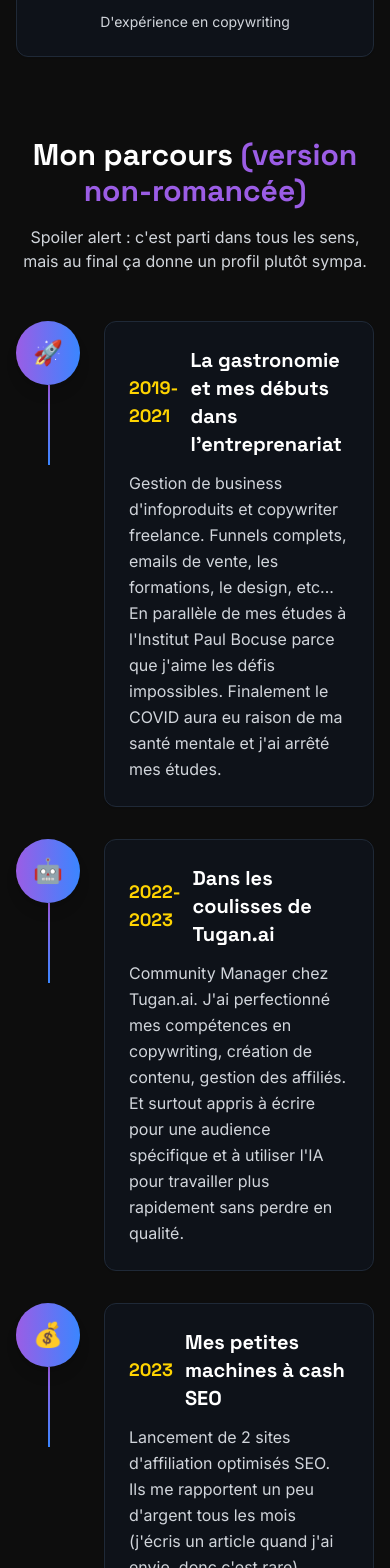
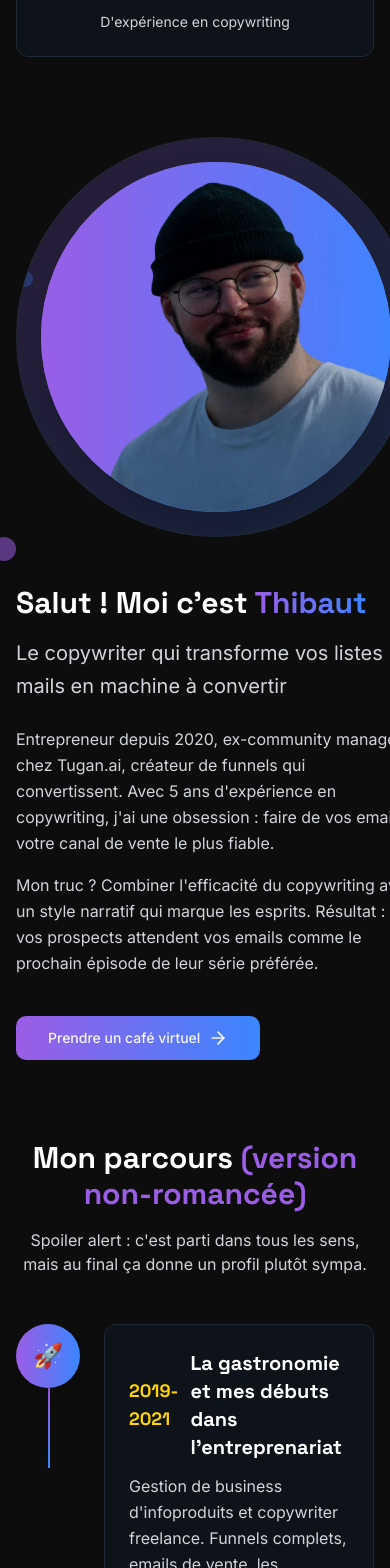
Before and after one commit to ThibautGallien/Copywriter-Portfolio, a Next.js app: page /about in a window 390 px wide. Shown: the part 1200-2768 px from the top of the page. Built offline with nearby package versions, Linux system fonts and the light colour scheme.

Commit message:
Mise à jour de la page à propos + responsive mobile

```diff
--- a/app/about/page.tsx
+++ b/app/about/page.tsx
@@ -193,11 +193,112 @@ export default function ImprovedAboutPage() {
           ))}
         </motion.div>
 
+        {/* Profile Section */}
+        <motion.div
+          initial={{ opacity: 0, y: 30 }}
+          whileInView={{ opacity: 1, y: 0 }}
+          transition={{ duration: 0.8, delay: 0.6 }}
+          viewport={{ once: true }}
+          className="mb-20"
+        >
+          <div className="grid lg:grid-cols-2 gap-12 items-center">
+            {/* Left Side - Photo */}
+            <motion.div
+              initial={{ opacity: 0, x: -30 }}
+              whileInView={{ opacity: 1, x: 0 }}
+              transition={{ duration: 0.8, delay: 0.2 }}
+              viewport={{ once: true }}
+              className="relative"
+            >
+              <div className="relative">
+                {/* Conteneur rond - plus grand que l'image pour contenir les animations */}
+                <div className="w-[400px] h-[400px] bg-gradient-to-br from-[#9B5DE5]/20 to-[#3A86FF]/20 rounded-full flex items-center justify-center border border-gray-800 relative overflow-hidden mx-auto">
+                  {/* Avatar rond - plus petit que le conteneur */}
+                  <div className="w-[350px] h-[350px] bg-gradient-to-br from-[#9B5DE5] to-[#3A86FF] rounded-full flex items-center justify-center shadow-2xl relative z-10">
+                    <img
+                      src="/profile-pic.webp"
+                      alt="Thibaut Gallien - Copywriter"
+                      className="w-full h-full object-cover rounded-full"
+                    />
+                  </div>
+
+                  {/* Animations qui restent dans le conteneur rond */}
+                  <div className="absolute inset-0">
+                    {/* Floating elements repositionnés pour rester dans le cercle */}
+                    <div className="absolute top-1/4 left-1/4 w-6 h-6 bg-[#FFD400] rounded-full animate-bounce flex items-center justify-center">
+                      <span className="text-black font-bold text-xs">📧</span>
+                    </div>
+                    <div className="absolute bottom-1/3 right-1/4 w-5 h-5 bg-[#9B5DE5] rounded-full animate-pulse"></div>
+
+                    {/* Cercles décoratifs supplémentaires */}
+                    <div className="absolute top-1/3 right-1/6 w-4 h-4 bg-[#3A86FF]/50 rounded-full animate-pulse"></div>
+                    <div className="absolute bottom-1/2 left-1/3 w-3 h-3 bg-[#FFD400]/60 rounded-full animate-bounce"></div>
+                  </div>
+                </div>
+
+                {/* Éléments flottants externes */}
+                <div className="absolute -bottom-6 -left-6 w-6 h-6 bg-[#9B5DE5] rounded-full animate-pulse shadow-lg"></div>
+              </div>
+            </motion.div>
+
+            {/* Right Side - Bio */}
+            <motion.div
+              initial={{ opacity: 0, x: 30 }}
+              whileInView={{ opacity: 1, x: 0 }}
+              transition={{ duration: 0.8, delay: 0.4 }}
+              viewport={{ once: true }}
+              className="space-y-6"
+            >
+              <div>
+                <h2 className="text-3xl md:text-4xl font-bold font-space-grotesk mb-4">
+                  Salut ! Moi c'est{" "}
+                  <span className="bg-gradient-to-r from-[#9B5DE5] to-[#3A86FF] bg-clip-text text-transparent">
+                    Thibaut
+                  </span>
+                </h2>
+                <p className="text-xl text-gray-300 leading-relaxed">
+                  Le copywriter qui transforme vos listes mails en machine à
+                  convertir
+                </p>
+              </div>
+
+              <div className="space-y-4 text-gray-300 leading-relaxed">
+                <p>
+                  Entrepreneur depuis 2020, ex-community manager chez Tugan.ai,
+                  créateur de funnels qui convertissent. Avec 5 ans d'expérience
+                  en copywriting, j'ai une obsession : faire de vos emails votre
+                  canal de vente le plus fiable.
+                </p>
+
+                <p>
+                  Mon truc ? Combiner l'efficacité du copywriting avec un style
+                  narratif qui marque les esprits. Résultat : vos prospects
+                  attendent vos emails comme le prochain épisode de leur série
+                  préférée.
+                </p>
+              </div>
+
+              <div className="pt-4">
+                <Button
+                  asChild
+                  size="lg"
+                  className="bg-gradient-to-r from-[#9B5DE5] to-[#3A86FF] hover:opacity-90 transition-opacity"
+                >
+                  <Link href="https://calendly.com/hello-thibautgallien/30min">
+                    Prendre un café virtuel
+                    <ArrowRight className="w-5 h-5 ml-2" />
+                  </Link>
+                </Button>
+              </div>
+            </motion.div>
+          </div>
+        </motion.div>
+
         {/* Timeline */}
         <motion.div
           initial={{ opacity: 0, y: 30 }}
           whileInView={{ opacity: 1, y: 0 }}
-          transition={{ duration: 0.8, delay: 0.6 }}
+          transition={{ duration: 0.8, delay: 0.8 }}
           viewport={{ once: true }}
           className="mb-20"
         >
@@ -263,7 +364,7 @@ export default function ImprovedAboutPage() {
         <motion.div
           initial={{ opacity: 0, y: 30 }}
           whileInView={{ opacity: 1, y: 0 }}
-          transition={{ duration: 0.8, delay: 0.8 }}
+          transition={{ duration: 0.8, delay: 1.0 }}
           viewport={{ once: true }}
           className="mb-20"
         >
@@ -315,7 +416,7 @@ export default function ImprovedAboutPage() {
         <motion.div
           initial={{ opacity: 0, y: 30 }}
           whileInView={{ opacity: 1, y: 0 }}
-          transition={{ duration: 0.8, delay: 1.0 }}
+          transition={{ duration: 0.8, delay: 1.2 }}
           viewport={{ once: true }}
           className="mb-20"
         >
@@ -405,7 +506,7 @@ export default function ImprovedAboutPage() {
         <motion.div
           initial={{ opacity: 0, y: 30 }}
           whileInView={{ opacity: 1, y: 0 }}
-          transition={{ duration: 0.8, delay: 1.8 }}
+          transition={{ duration: 0.8, delay: 1.6 }}
           viewport={{ once: true }}
           className="text-center"
         >
@@ -424,11 +525,14 @@ export default function ImprovedAboutPage() {
               <Button
                 asChild
                 size="lg"
-                className="bg-gradient-to-r from-[#9B5DE5] to-[#3A86FF] hover:opacity-90 transition-opacity px-8 text-lg"
+                className="bg-gradient-to-r from-[#9B5DE5] to-[#3A86FF] hover:opacity-90 transition-opacity px-4 md:px-8 text-sm md:text-lg w-full sm:w-auto"
               >
                 <Link href="https://calendly.com/hello-thibautgallien/30min">
-                  Je réserve mon appel stratégique
-                  <ArrowRight className="w-5 h-5 ml-2" />
+                  <span className="hidden sm:inline">
+                    Je réserve mon appel stratégique
+                  </span>
+                  <span className="sm:hidden">Réserver un appel</span>
+                  <ArrowRight className="w-4 h-4 md:w-5 md:h-5 ml-2" />
                 </Link>
               </Button>
               <p className="text-sm text-gray-400 mt-4">
```
